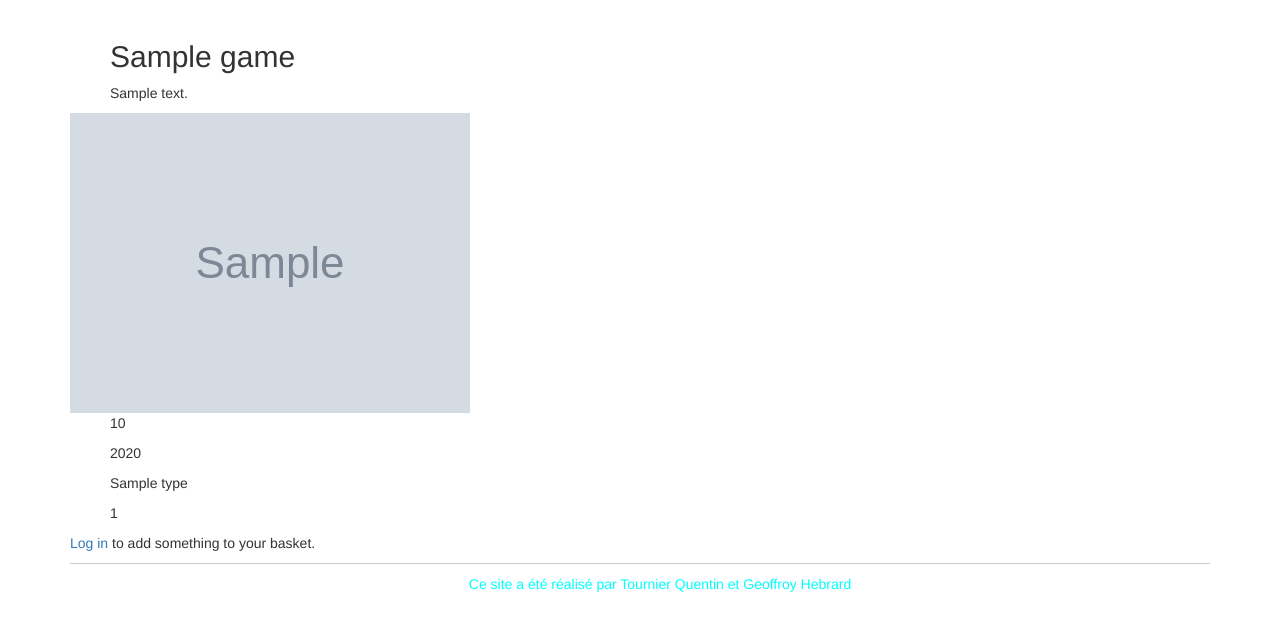
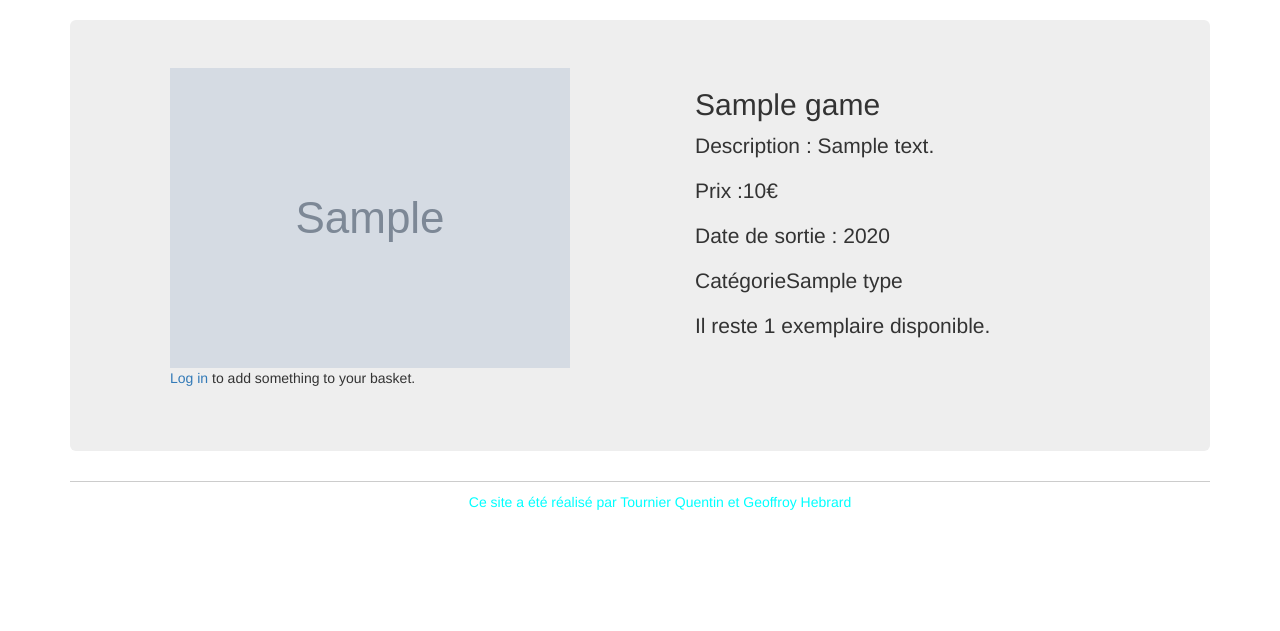
Before and after one commit to polytechlyon-isi2/LudusVisualis, a PHP site: template views/game.html.twig in a window 1280 px wide. Shown: the part 102-733 px from the top of the page. Run offline with PHP 8.4, Linux system fonts and the light colour scheme; the template is opened without the code that fills it: most values are stand-ins (such as "Sample title", 1, 10 or a date in 2020); grey boxes marked "Sample" are stand-in pictures; some libraries are stand-ins or nearby versions.

Commit message:
modif index et game.html

```diff
--- a/views/basket.html.twig
+++ b/views/basket.html.twig
@@ -8,7 +8,7 @@
                                     <table class="table table-striped">
                                         <tbody>
                                             <tr>
-                                                <th> Jeux</th>
+                                                <th>Jeux</th>
                                                 <th>Quantité</th>
                                                 <th>Prix</th>
                                             </tr>
--- a/views/game.html.twig
+++ b/views/game.html.twig
@@ -1,12 +1,24 @@
 {% extends "layout.html.twig" %} {% block title %}{{ game.name }}{% endblock %} {% block content %}
-<p>
+<div class="jumbotron">
+        <div class="row">
+            <div class="col-md-6">
+                <img src={{ game.image }}>
+            </div>
+            <div class="col-md-6">
+
+
     <h2>{{ game.name }}</h2>
-    <p>{{ game.descriptionLong }}</p>
-    <img src={{ game.image }}>
-    <p>{{ game.price }}</p>
-    <p>{{ game.year }}</p>
-    <p>{{ game.type }}</p>
-    <p>{{ game.number }}</p>
+    <p>Description : {{ game.descriptionLong }}</p>
+    <p> Prix :{{ game.price }}€</p>
+    <p>Date de sortie : {{ game.year }}</p>
+    <p>Catégorie{{ game.type }}</p>
+    <p>Il reste {{ game.number }} exemplaire disponible.</p>
+
+    </div>
+            <div class="col-md-12">
+
+
+
 
     {% if app.user and is_granted('IS_AUTHENTICATED_FULLY') %}
                     <a href="{{ path('add_product_basket', {'id': game.id}) }}" class="btn btn-danger"><span class="glyphicon glyphicon-plus"></span> Ajouter au panier</a>
@@ -16,4 +28,8 @@
 
 
 </p>
+            </div>
+    </div>
+</div>
+
 {% endblock %}
```
Also changed, not shown: views/categorie.html.twig (+7 -0 lines), views/index.html.twig (+9 -2 lines), views/view.php (+10 -2 lines).
